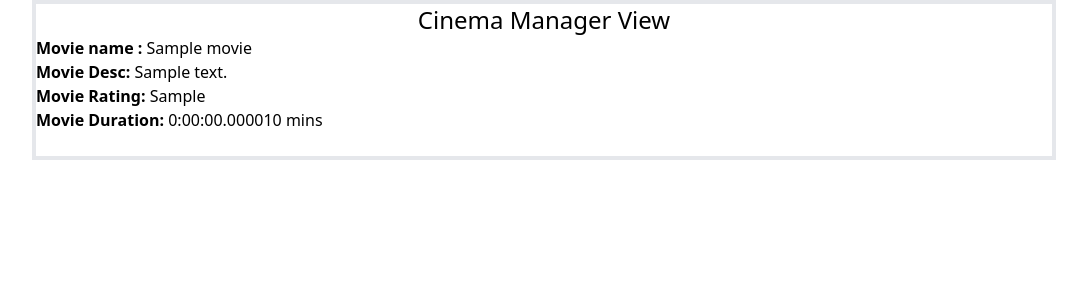
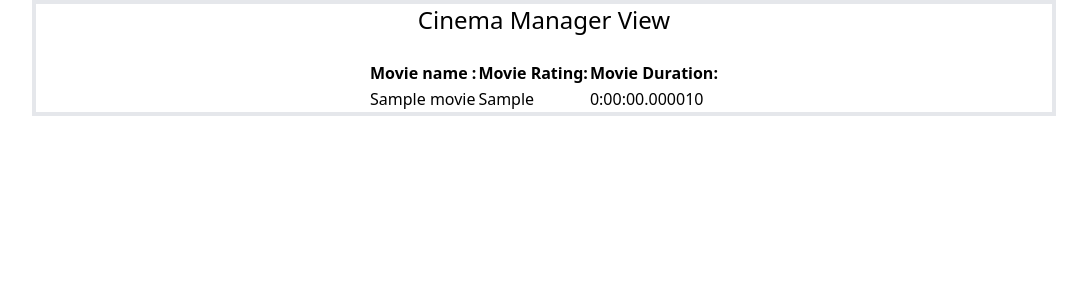
Before and after one commit to JMoran1/DAESDgroup, a Django app: page /list-movies/ in a window 1280 px wide. Shown: the part 72-372 px from the top of the page, without its empty margins (96-1183 px from the left). Run offline with Django 4.2, Linux system fonts and the light colour scheme; tables that the repository leaves empty hold one stand-in row (values such as "Sample post"); some libraries are stand-ins or nearby versions.

Commit message:
Fixed design and content of the movies table

```diff
--- a/UWEFlixApp/templates/UWEFlixApp/view_movies.html
+++ b/UWEFlixApp/templates/UWEFlixApp/view_movies.html
@@ -2,20 +2,26 @@
 
 {% block content %}
 <div class="m-auto border-4 w-4/5" >
-
     <h1 class="text-2xl text-center">Cinema Manager View</h1>
-
-
-    {% for Movie in movie_list %}
-    <tr>
-
-      <td>     <p class="m-auto"><b>Movie name :</b> {{ Movie.name }}</p></td>
-      <td>     <p class="m-auto"><b>Movie Desc:</b> {{ Movie.description }}</p> </td>
-      <td>    <p class="m-auto"><b>Movie Rating:</b> {{ Movie.rating }}</p></td>
-      <td>     <p class="m-auto"><b>Movie Duration:</b> {{ Movie.duration }} mins</p></td>
-      <br>
-    </tr>
-    {% endfor %}
+    <table class="table-auto m-auto">
+        <thead>
+            <tr>
+              <th> Movie name : </th>
+              <th> Movie Rating:</th>
+              <th> Movie Duration: </th>
+              <br>
+            </tr>
+        </thead>
+        <tbody>
+            {% for Movie in movie_list %}
+            <tr>
+                <td> {{ Movie.name }} </td>
+                <td> {{ Movie.rating }} </td>
+                <td> {{ Movie.duration }} </td>
+            </tr>
+            {% endfor %}
+        </tbody>
+        </table>
 </div>
 
 {% endblock %}
```
